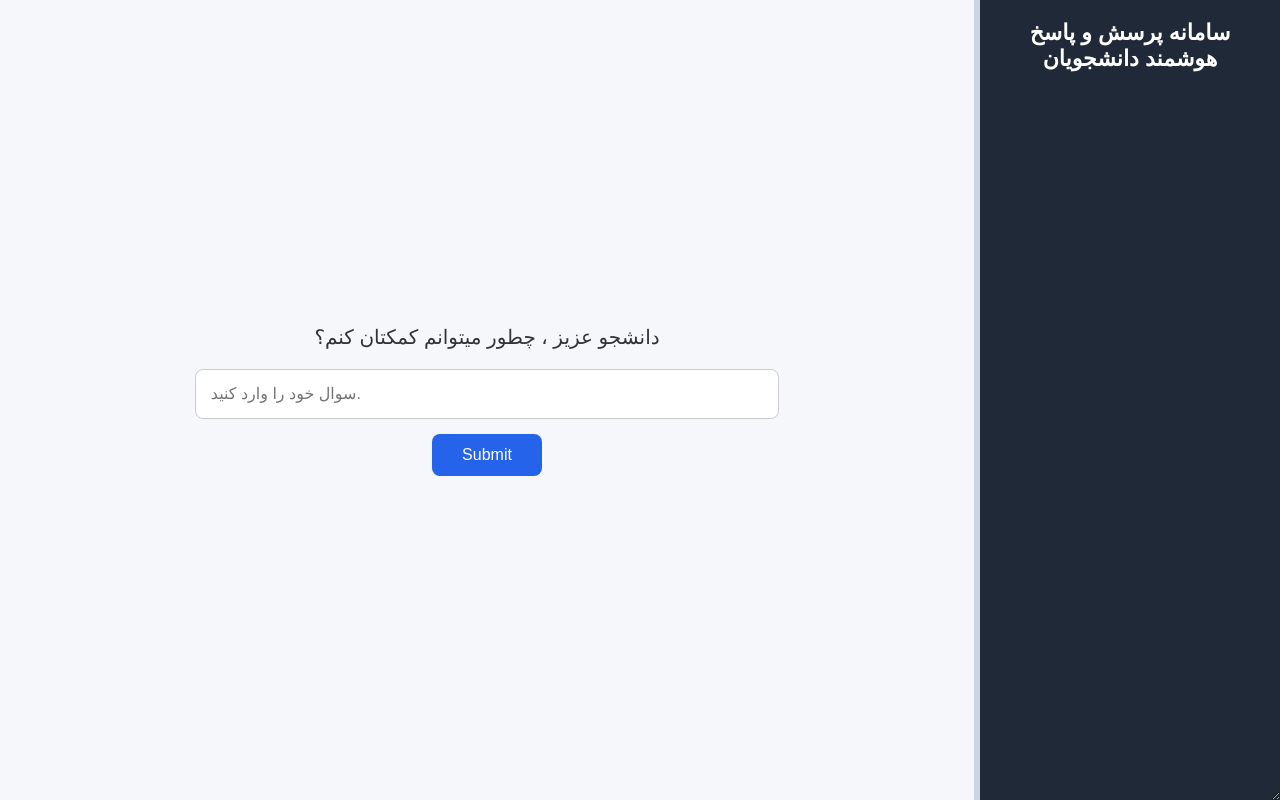
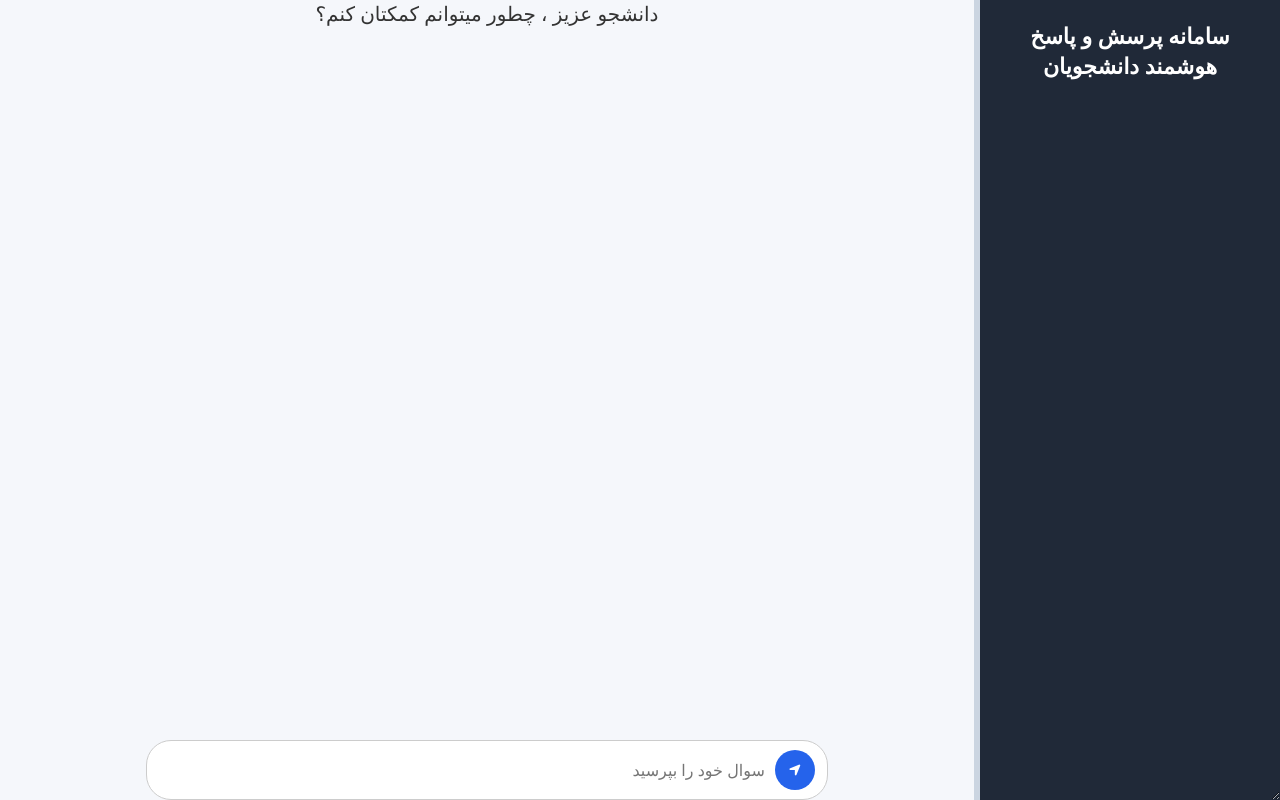
Before and after one commit to Poya403/RAG-Project, a Flask app: page / in a window 1280 px wide. Run offline with Flask 3, Linux system fonts and the light colour scheme.

Commit message:
Implement the user interface and request submission functionality, displaying server responses on the page.

```diff
--- a/app.py
+++ b/app.py
@@ -1,15 +1,44 @@
-from flask import Flask, render_template
 
+from pathlib import Path
+from flask import Flask, render_template, request, jsonify
+from src.rag_pipeline import answer_question
+
+# Define project paths
+BASE_DIR = Path(__file__).resolve().parent
+DB_DIR = BASE_DIR / "data" / "vector_db"
+
+# Create Flask application
 app = Flask(
     __name__,
     template_folder="Front-end/templates",
     static_folder="Front-end/static"
 )
 
+
 @app.route("/")
-def home():
+def index():
     return render_template("index.html")
 
+@app.route("/ask", methods=["POST"])
+def ask():
+    data = request.get_json()
+
+    question = data.get("question", "").strip()
+
+    if not question:
+        return jsonify({"error": "Please enter a question."}), 400
+
+    try:
+        answer = answer_question(
+            question=question,
+            db_dir=DB_DIR,
+            top_k=2
+        )
+
+        return jsonify({"answer": answer})
+
+    except Exception as error:
+        return jsonify({"error": str(error)}), 500
 
 if __name__ == "__main__":
     app.run(debug=True)
--- /dev/null
+++ b/front-end/static/css/send_request.css
@@ -0,0 +1,42 @@
+#chat-messages {
+    flex: 1;
+    display: flex;
+    flex-direction: column;
+    gap: 15px;
+    width: 75%;
+    margin-top: 20px;
+}
+
+.user-message {
+    align-self: flex-start;
+    background-color: #dbeafe;
+    color: #1e3a8a;
+    padding: 15px 20px;
+    border-radius: 18px;
+    max-width: 80%;
+    line-height: 1.8;
+    overflow-wrap: anywhere;
+    font-size: medium;
+}
+
+.bot-message {
+    align-self: flex-end;
+    background-color: #f1f5f9;
+    color: #1e293b;
+    padding: 12px 16px;
+    border-radius: 12px;
+    max-width: 90%;
+    line-height: 1.8;
+    white-space: pre-wrap;
+    overflow-wrap: anywhere;
+}
+
+.error-message {
+    background-color: #fee2e2;
+    color: #991b1b;
+}
+
+#send-button:disabled {
+    opacity: 0.5;
+    cursor: not-allowed;
+}
--- a/front-end/static/css/style.css
+++ b/front-end/static/css/style.css
@@ -1,19 +1,19 @@
-/* General Settings */
 * {
     margin: 0;
     padding: 0;
     box-sizing: border-box;
+    font-family: system-ui, -apple-system, BlinkMacSystemFont,
+        'Segoe UI', Roboto, Oxygen, Ubuntu, Cantarell,
+        'Open Sans', 'Helvetica Neue', sans-serif;
 }
 
 body {
     display: flex;
     width: 100%;
     height: 100vh;
-    font-family: Arial, sans-serif;
     overflow: hidden;
 }
 
-/* Chat History */
 #ChatHistory {
     width: 300px;
     min-width: 180px;
@@ -33,15 +33,30 @@ body {
     margin-bottom: 30px;
 }
 
-/* Chat */
+#resizer {
+    width: 6px;
+    flex-shrink: 0;
+
+    background-color: #cbd5e1;
+    cursor: col-resize;
+
+    transition: background-color 0.2s;
+}
+
+#resizer:hover {
+    background-color: #2563eb;
+}
+
 #Chat {
     flex: 1;
     min-width: 200px;
-    background-color: #f5f7fb;
+
     display: flex;
     flex-direction: column;
     justify-content: center;
     align-items: center;
+
+    background-color: #f5f7fb;
 }
 
 #Chat p {
@@ -50,43 +65,54 @@ body {
     color: #333;
 }
 
-#Chat input {
-    width: 60%;
-    max-width: 600px;
-    padding: 15px;
+.chat-input-container {
+    display: flex;
+    align-items: center;
+
+    width: 70%;
+    max-width: 700px;
+
+    padding: 8px 12px;
+
+    background-color: white;
     border: 1px solid #ccc;
-    border-radius: 8px;
-    font-size: 16px;
-    outline: none;
+    border-radius: 25px;
 }
 
-#resizer {
-    width: 6px;
-    flex-shrink: 0;
-    background-color: #cbd5e1;
-    cursor: col-resize;
-    transition: background-color 0.2s;
+.chat-input-container input {
+    flex: 1;
+    min-width: 0;
+
+    padding: 10px;
+
+    border: none;
+    outline: none;
+
+    background: transparent;
+
+    font-size: 16px;
+    text-align: right;
 }
 
-#resizer:hover {
-    background-color: #2563eb;
-}
+.chat-input-container button {
+    width: 40px;
+    height: 40px;
 
-#Chat input:focus {
-    border-color: #2563eb;
-}
+    flex-shrink: 0;
 
-#Chat button {
-    margin-top: 15px;
-    padding: 12px 30px;
+    border: none;
+    border-radius: 50%;
+
     background-color: #2563eb;
     color: white;
-    border: none;
-    border-radius: 8px;
-    font-size: 16px;
+
     cursor: pointer;
 }
 
-#Chat button:hover {
+.chat-input-container button i {
+    font-size: 17;
+}
+
+.chat-input-container button:hover {
     background-color: #1d4ed8;
 }
--- a/front-end/templates/index.html
+++ b/front-end/templates/index.html
@@ -5,14 +5,23 @@
     <meta name="viewport" content="width=device-width, initial-scale=1.0">
     <title>Student RAG</title>
     <link rel="stylesheet" href="{{ url_for('static', filename='css/style.css') }}">
+    <link rel="stylesheet" href="{{ url_for('static', filename='css/send_request.css') }}">
+    <link rel="stylesheet"
+      href="https://cdnjs.cloudflare.com/ajax/libs/font-awesome/6.7.2/css/all.min.css">
 </head>
 <body>
     <div id="Chat">
         <p>دانشجو عزیز ، چطور میتوانم کمکتان کنم؟</p>
 
-        <input type="text" placeholder="سوال خود را وارد کنید.">
+        <div id="chat-messages"></div>
 
-        <button>Submit</button>
+        <div class="chat-input-container">
+            <input type="text" id="question-input" placeholder="سوال خود را بپرسید">
+
+            <button id="send-button">
+                <i class="fa-solid fa-location-arrow"></i>
+            </button>
+        </div>
     </div>
 
     <div id="resizer"></div>
@@ -21,5 +30,6 @@
         <h1>سامانه پرسش و پاسخ هوشمند دانشجویان</h1>
     </div>
 
-    <script src="{{ url_for('static', filename='js/script.js') }}"></script>
+    <script src="{{ url_for('static', filename='js/resize_window.js') }}"></script>
+    <script src="{{ url_for('static', filename='js/send_request.js') }}"></script>
 </body>
```
Also changed, not shown: front-end/static/js/send_request.js (added, +96 -0 lines), data/vector_db/chroma.sqlite3, front-end/static/js/resize_window.js (renamed from front-end/static/js/script.js), 2 other files.
